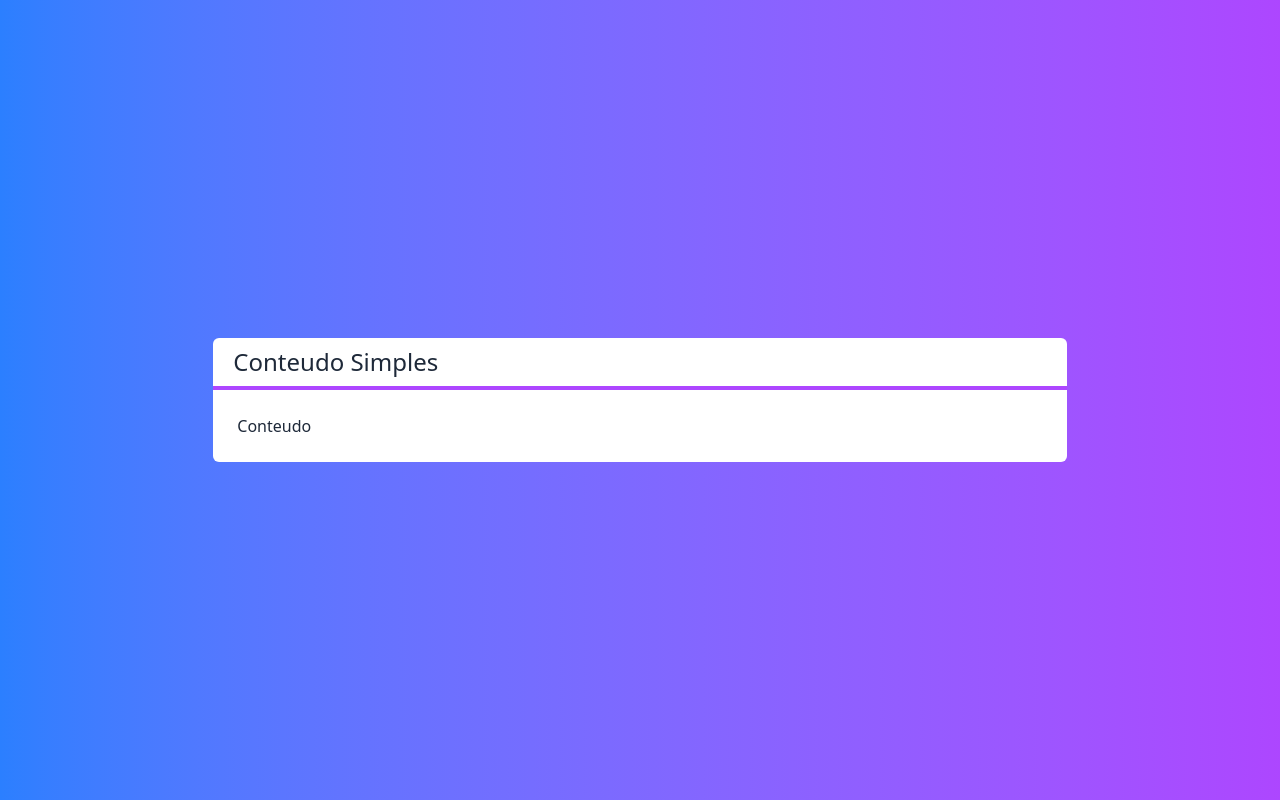
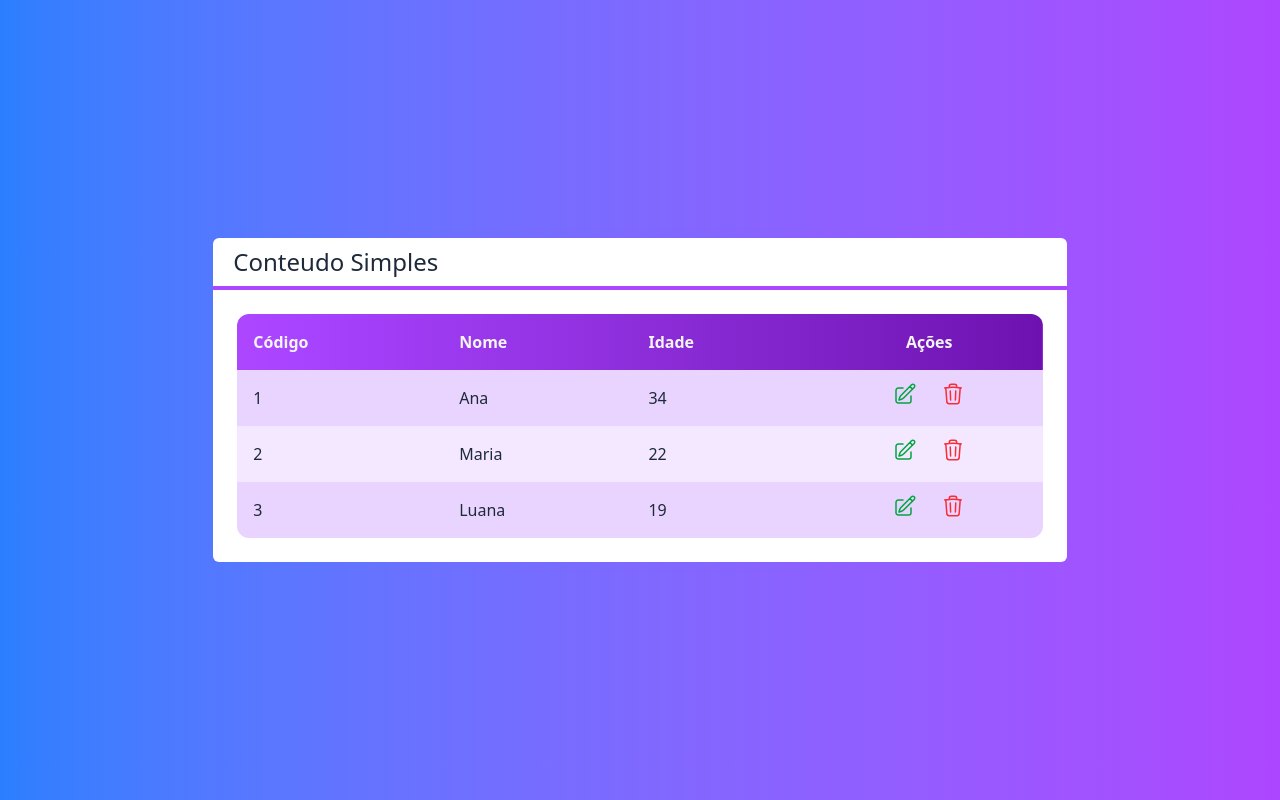
Before and after one commit to Anaportfolio/CrudTailwindcss, a Next.js app: page / in a window 1280 px wide. Built offline with nearby package versions, Linux system fonts and the light colour scheme.

Commit message:
Created table

```diff
--- /dev/null
+++ b/src/components/Icones.tsx
@@ -0,0 +1,12 @@
+export const IconeEdicao = (
+    <svg xmlns="http://www.w3.org/2000/svg" fill="none" viewBox="0 0 24 24" strokeWidth={1.5} stroke="currentColor" className="size-6">
+        <path strokeLinecap="round" strokeLinejoin="round" d="m16.862 4.487 1.687-1.688a1.875 1.875 0 1 1 2.652 2.652L10.582 16.07a4.5 4.5 0 0 1-1.897 1.13L6 18l.8-2.685a4.5 4.5 0 0 1 1.13-1.897l8.932-8.931Zm0 0L19.5 7.125M18 14v4.75A2.25 2.25 0 0 1 15.75 21H5.25A2.25 2.25 0 0 1 3 18.75V8.25A2.25 2.25 0 0 1 5.25 6H10" />
+    </svg>
+
+)
+
+export const IconeLixo = (
+    <svg xmlns="http://www.w3.org/2000/svg" fill="none" viewBox="0 0 24 24" strokeWidth={1.5} stroke="currentColor" className="size-6">
+        <path strokeLinecap="round" strokeLinejoin="round" d="m14.74 9-.346 9m-4.788 0L9.26 9m9.968-3.21c.342.052.682.107 1.022.166m-1.022-.165L18.16 19.673a2.25 2.25 0 0 1-2.244 2.077H8.084a2.25 2.25 0 0 1-2.244-2.077L4.772 5.79m14.456 0a48.108 48.108 0 0 0-3.478-.397m-12 .562c.34-.059.68-.114 1.022-.165m0 0a48.11 48.11 0 0 1 3.478-.397m7.5 0v-.916c0-1.18-.91-2.164-2.09-2.201a51.964 51.964 0 0 0-3.32 0c-1.18.037-2.09 1.022-2.09 2.201v.916m7.5 0a48.667 48.667 0 0 0-7.5 0" />
+    </svg>
+)
--- /dev/null
+++ b/src/components/Tabela.tsx
@@ -0,0 +1,73 @@
+import Cliente from "@/core/Cliente";
+import { IconeEdicao, IconeLixo } from "./Icones";
+
+interface TabelaProps {
+  clientes: Cliente[]
+  clienteSelecionado?: (cliente : Cliente) => void
+  clienteExcluido?: (cliente : Cliente) => void
+}
+
+export default function Tabela(props:TabelaProps){
+
+  const exibirAcoes = props.clienteExcluido || props.clienteSelecionado
+
+  function redenrizarCabecalho(){
+    return(
+       <tr>
+          <th className="text-left p-4">Código</th>
+          <th className="text-left p-4">Nome</th>
+          <th className="text-left p-4">Idade</th>
+          {exibirAcoes ? <th className="p-4">Ações</th> : false}
+        </tr>
+    )
+  }
+
+  function renderizarDados(){
+    return props.clientes?.map((cliente, i) => {
+      return(
+        <tr key={cliente.id} className={`${i % 2 === 0 ? 'bg-purple-200': `bg-purple-100`}`}>
+          <td className="text-left p-4">{cliente.id}</td>
+          <td className="text-left p-4">{cliente.nome}</td>
+          <td className="text-left p-4">{cliente.idade}</td>
+          {exibirAcoes ? renderizaAcoes(cliente) : false}
+        </tr>
+      )
+    })
+  }
+
+  function renderizaAcoes(cliente: Cliente){
+    return(
+      <td className="flex justify-center">
+        {props.clienteSelecionado ? (
+          <button onClick={() => props.clienteSelecionado ?.(cliente)} className={`
+            flex justify-center items-center
+            text-green-600 rounded-full p-2 m-1
+            hover:bg-purple-50
+          `}>
+              {IconeEdicao}
+          </button>
+        ): false}
+
+        {props.clienteExcluido ? (
+          <button onClick={() => props.clienteExcluido ?.(cliente)} className={`
+            flex justify-center items-center
+            text-red-500 rounded-full p-2 m-1
+            hover:bg-purple-50
+          `}>
+              {IconeLixo}
+          </button>
+        ): false}
+      </td>
+    )
+  }
+
+    return(
+      <table className="w-full rounded-xl overflow-hidden">
+        <thead className={`
+            text-gray-100
+            bg-gradient-to-r from-purple-500 to-purple-800
+          `}>{redenrizarCabecalho()}</thead>
+        <tbody>{renderizarDados()}</tbody>
+      </table>
+    )
+}
--- a/src/pages/index.tsx
+++ b/src/pages/index.tsx
@@ -1,6 +1,22 @@
 import Layout from "./Layout";
+import Tabela from "@/components/Tabela";
+import Cliente from "@/core/Cliente";
 
 export default function Home() {
+
+  const clientes = [
+    new Cliente('Ana', 34,'1'),
+    new Cliente('Maria', 22,'2'),
+    new Cliente('Luana', 19,'3')
+  ]
+
+  function clienteSelecionado(cliente: Cliente){
+    console.log(cliente.nome)
+  }
+
+  function clienteExcluido(cliente: Cliente){
+    console.log(cliente.nome)
+  }
   return (
     <div className= {`
         flex justify-center items-center h-screen
@@ -9,7 +25,7 @@
     `}>
 
       <Layout title={"Conteudo Simples"}>
-        <span>Conteudo</span>
+        <Tabela clientes={clientes} clienteSelecionado={clienteSelecionado} clienteExcluido={clienteExcluido}></Tabela>
       </Layout>
 
     </div>
```
